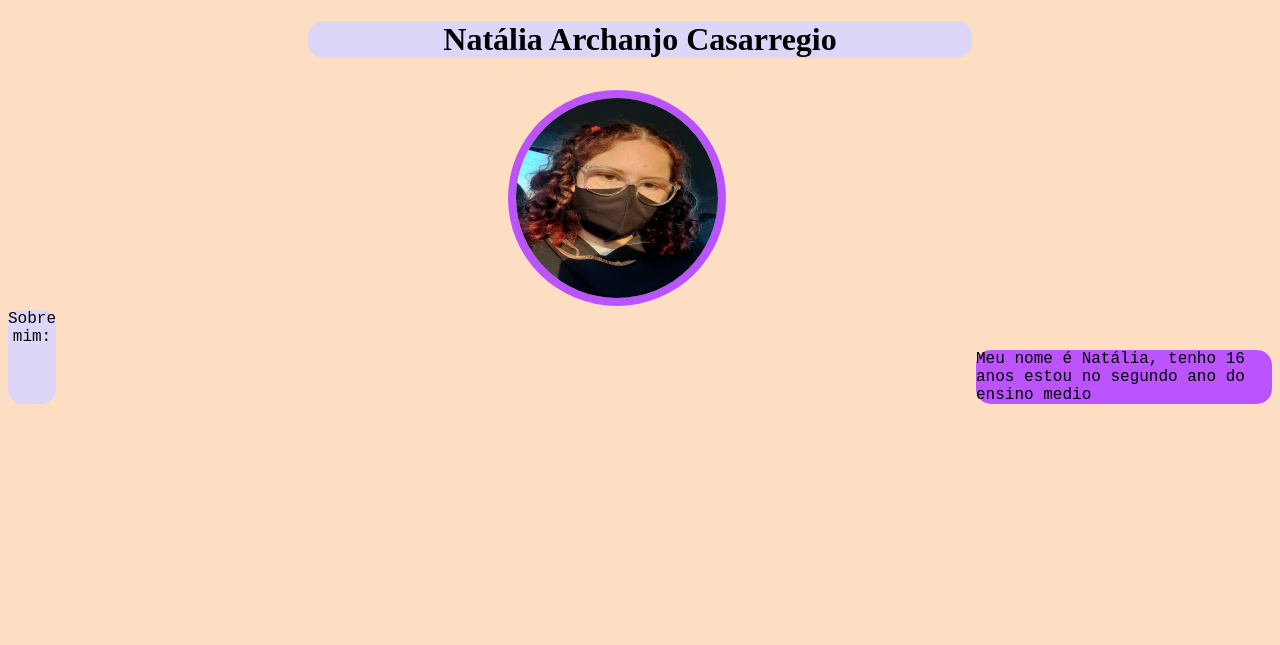
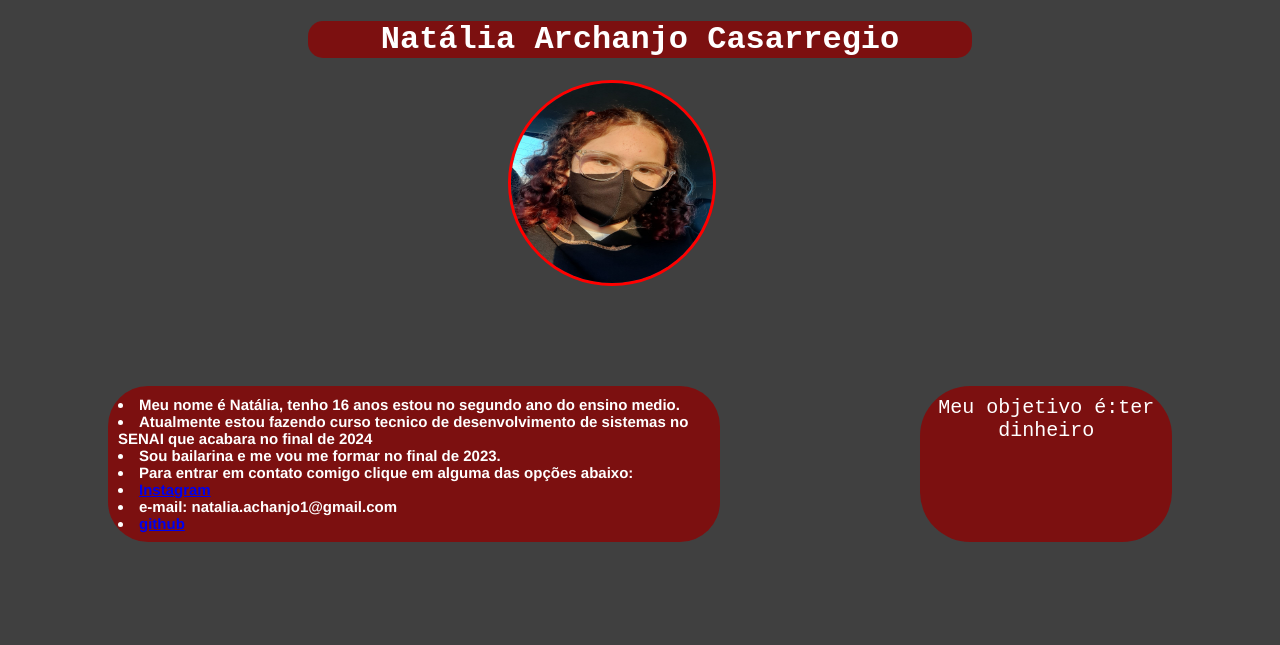
Before and after one commit to natcasarregio/curriculum, a plain HTML site: page index.html in a window 1280 px wide. Drawn offline with Linux system fonts and the light colour scheme.

Commit message:
correção do flexbox de acordo com o wireframe e escrita dos textos

```diff
--- a/index.html
+++ b/index.html
@@ -7,56 +7,70 @@
     <title>Curriculum</title>
     <style>
     body{
-        background-color: rgba(254, 217, 183, 0.842);
+        background-color: rgba(0, 0, 0, 0.749);
     }
     .nome{
         height: auto;
-        background-color: rgba(217, 214, 255, 0.886);
+        background-color: rgba(133, 11, 11, 0.886);
         text-align: center;
+        font-family:'Courier New';
+        color: white;
         border-radius: 15px;
         margin-right: 300px;
         margin-left: 300px;
     }
     .foto{
-        margin-top: 10px;
+        margin-top: 5px;
         width: 16%;
         margin-left: 500px;
+        display: flex;
     }
     .textos {
-        display: flex;
-        font-family: 'Courier New';
-        justify-content: space-between;
+    display: flex;
+    justify-content: space-between;
+    justify-items: flex-start;
     }
-    .box1 {
-        display: flex;
-        background-color:#bb54ff;
-        height: auto;
-        margin-left: 20px;
-        border-radius: 15px;
-        flex-wrap: wrap;
-        text-align: left;
-        margin-top: 40px;
-    }
-    .sobremim{
-        display: flex;
-        background-color: rgba(217, 214, 255, 0.886);
-        text-align: center;
-        border-radius: 15px;
-        margin-right: 900px;
-        margin-left:20;
+h3{
+    font-family: Helvetica;
+    font-size: 15px;
+    background-color:rgba(133, 11, 11, 0.886);
+    text-align: left;
+    color: white;
+    border-radius: 40px;
+    margin: 100px;
+    padding: 10px 10px;
+}
+
+    .textos>p {
+    font-size: 20px;
+    font-family: 'Courier New';
+    text-align: center;
+    background-color:rgba(133, 11, 11, 0.886);
+    color: white;
+    list-style: none;
+    border-radius: 50px;
+    margin: 100px;
+    padding: 10px 10px;
     }
 </style>
 </head>
 <body>
     <h1 class="nome">Natália Archanjo Casarregio</h1>
     <img class="foto" src="WhatsApp Image 2023-02-23 at 14.13.51.jpeg"
-            style="height: 200px; border-radius: 50%; border: 8px solid #bb54ff" alt="Foto da autora.">
-<div class="textos">
-    <div class="sobremim">Sobre mim:</div>
-    <p></p>
-    <div class="box1">
-        <div>Meu nome é Natália, tenho 16 anos estou no segundo ano do ensino medio</div>
+        style="height: 200px; border-radius: 50%; border: 3px solid #ff0000" alt="Foto da autora.">
+
+    <div class="textos">
+        <h3>
+            <li>Meu nome é Natália, tenho 16 anos estou no segundo ano do ensino medio.</li>
+            <li>Atualmente estou fazendo curso tecnico de desenvolvimento de sistemas no SENAI que acabara no final de 2024</li>
+            <li>Sou bailarina e me vou me formar no final de 2023.</li>
+            <li>Para entrar em contato comigo clique em alguma das opções abaixo:</li>
+            <li><a href="https://instagram.com/nat_casarregio?igshid=OTk0YzhjMDVlZA==">Instagram</a></li>
+            <li>e-mail: natalia.achanjo1@gmail.com</li>
+            <li><a href="https://github.com/natcasarregio">github</a></li>
+        </h3>
+        <p>Meu objetivo é:ter dinheiro</p>
+
     </div>
-</div>
 </body>
 </html>
```
